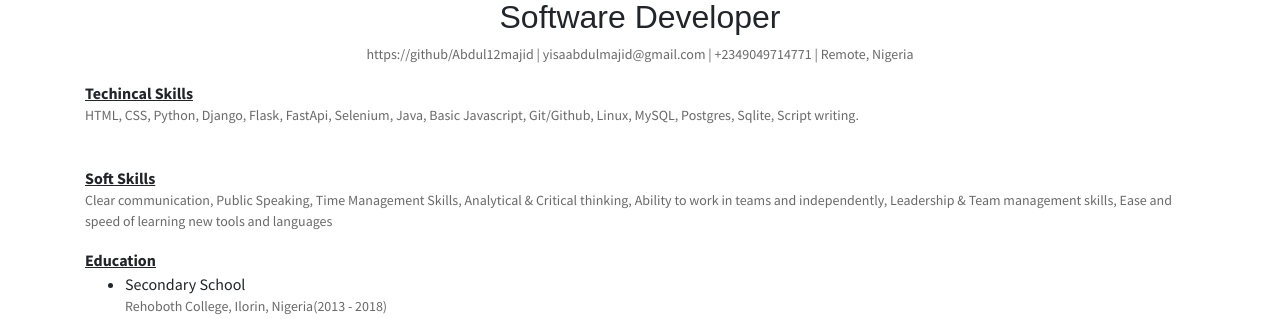
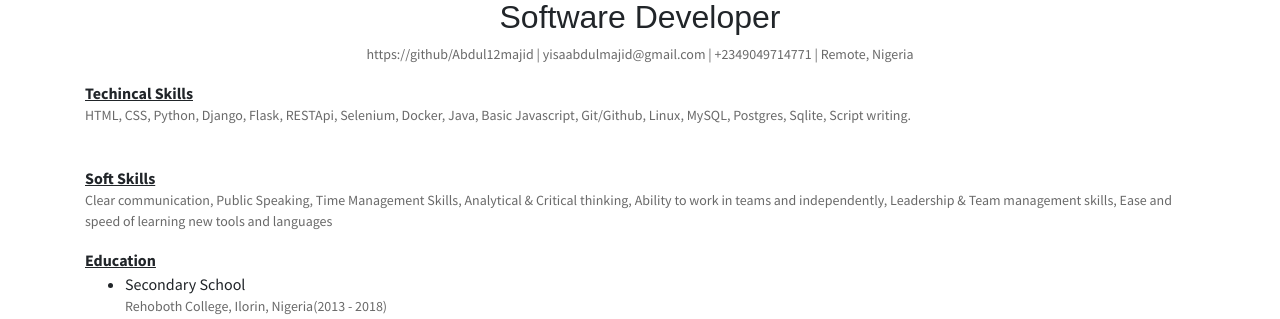
Before and after one commit to Abdul12majid/portfolio, a Django app: page /my_cv in a window 1280 px wide. Shown: the part 284-603 px from the top of the page. Run offline with Django 4.2, Linux system fonts and the light colour scheme; some libraries are stand-ins or nearby versions.

Commit message:
final commit 2

```diff
--- a/portfolio/templates/my_cv.html
+++ b/portfolio/templates/my_cv.html
@@ -22,7 +22,7 @@ MY CV
 </center>
 
 <u><b>Techincal Skills</b></u></br>
-<p>HTML, CSS, Python, Django, Flask, FastApi, Selenium, Java, Basic Javascript, Git/Github, Linux, MySQL, Postgres, Sqlite, Script writing.</p></br>
+<p>HTML, CSS, Python, Django, Flask, RESTApi, Selenium, Docker, Java, Basic Javascript, Git/Github, Linux, MySQL, Postgres, Sqlite, Script writing.</p></br>
 
 <u><b>Soft Skills</b></u></br>
 <p>Clear communication, Public Speaking, Time Management Skills, Analytical & Critical thinking, Ability to work in teams
--- a/portfolio/urls.py
+++ b/portfolio/urls.py
@@ -10,6 +10,6 @@ urlpatterns = [
     path('portfolio', views.portfolio, name='portfolio'),
     path('projects', views.project, name='projects'),
     path('my_cv', views.my_cv, name='my-cv'),
-    path('mail', views.mail, name='mail'),
+
 
 ]
```
Also changed, not shown: 1 other file.
